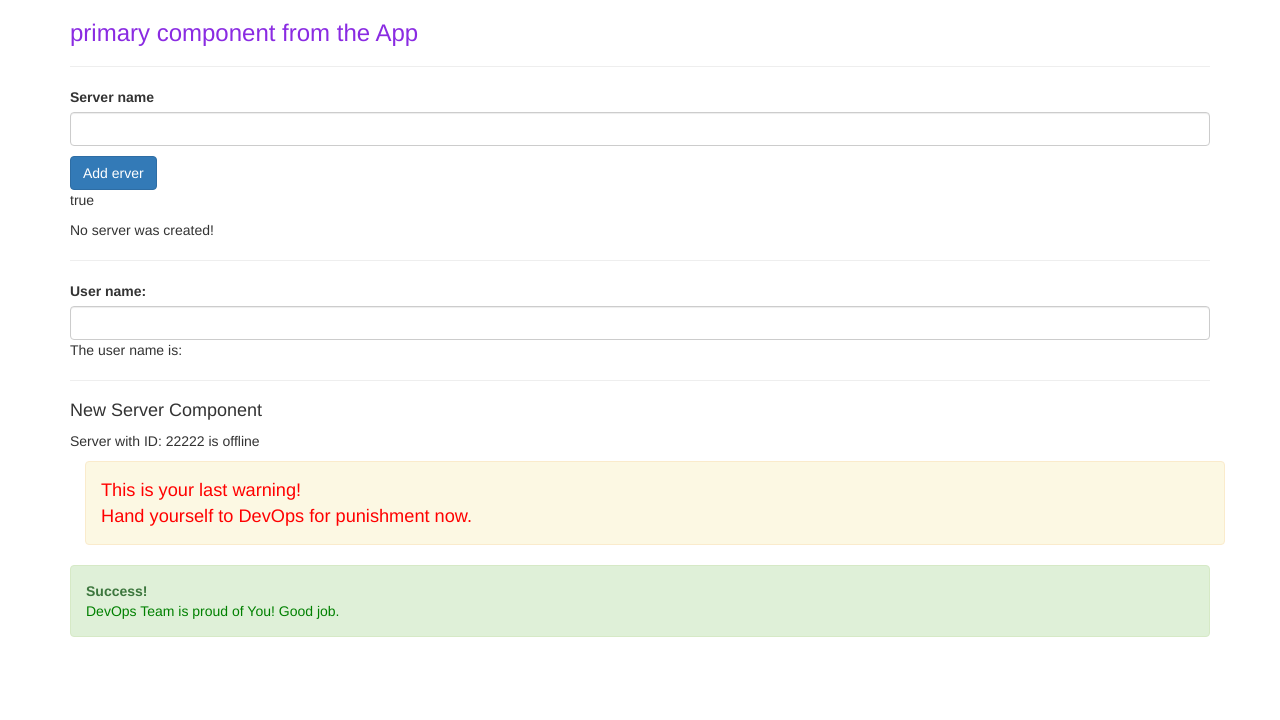
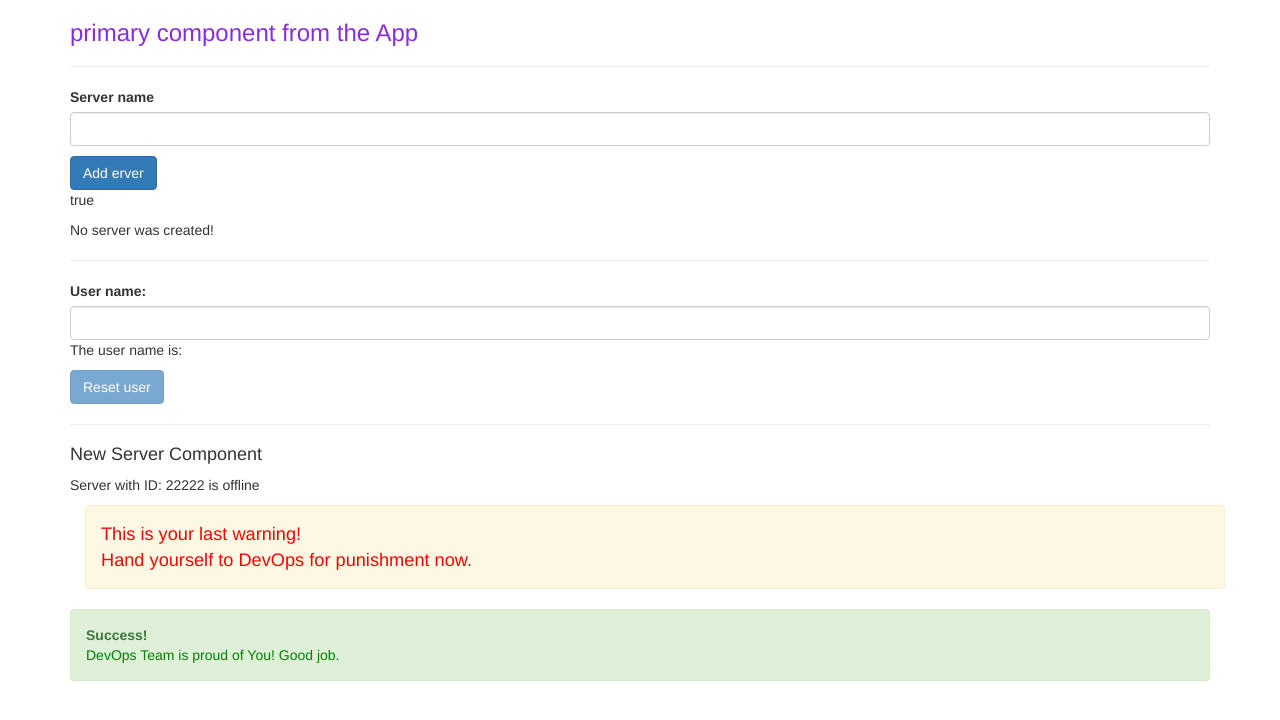
Before and after one commit to SuperJaba/angularCourseUDEMY, an Angular app: page / in a window 1280 px wide. Shown: the top 720 px of the page. Built offline with nearby package versions, Linux system fonts and the light colour scheme.

Commit message:
TEACHER SOLUTION: very simple solution to data binding and disablibling the button in the form

```diff
--- a/src/app/servers/servers.component.html
+++ b/src/app/servers/servers.component.html
@@ -11,6 +11,10 @@
 <label>User name:</label>
 <input type="text" class="form-control" [(ngModel)]="username">
 <p>The user name is: {{ username }}</p>
+<button
+    class="btn btn-primary"
+    [disabled]= "username === ''"
+    (click)="username = ''">Reset user</button>
 <hr>
 <app-server></app-server>
 <div class="container">
```
